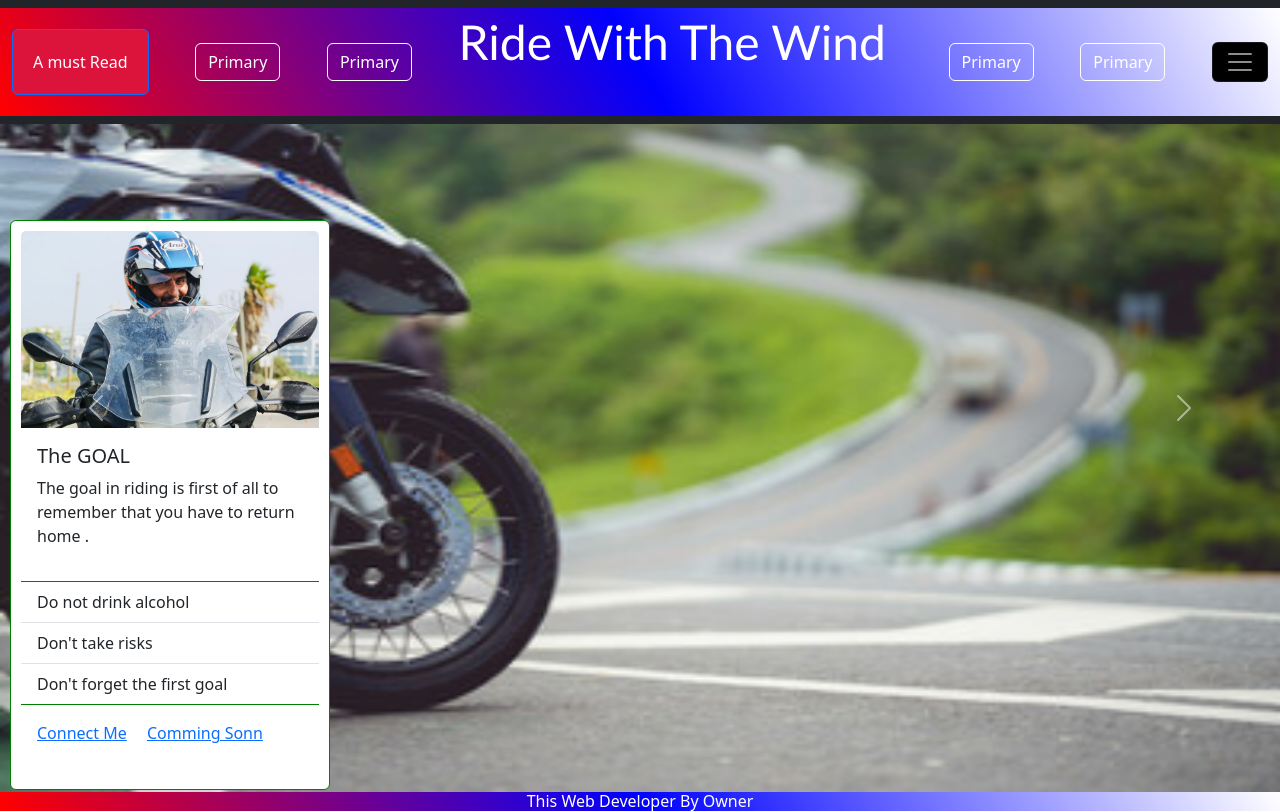
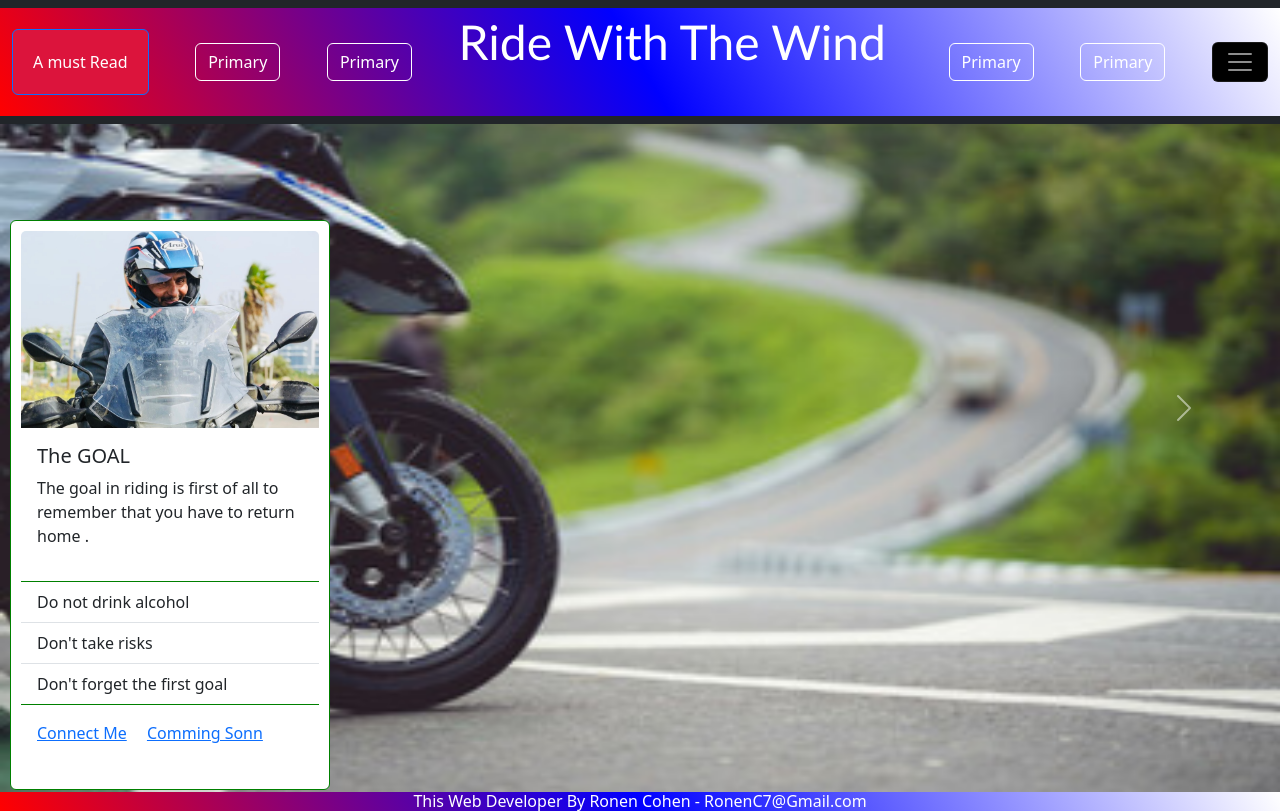
Before and after one commit to RonenCohen7/RideWithTheWind, a plain HTML site: page index.html in a window 1280 px wide. Drawn offline with nearby package versions, Linux system fonts and the light colour scheme.

Commit message:
add line footer

```diff
--- a/index.html
+++ b/index.html
@@ -140,7 +140,7 @@
     </aside>
     <footer>
         <div class="wordInFooter">
-            <h6>This Web Developer By Owner</h6>
+            <h6>This Web Developer By Ronen Cohen - RonenC7@Gmail.com</h6>
         </div>
 
     </footer>
```
